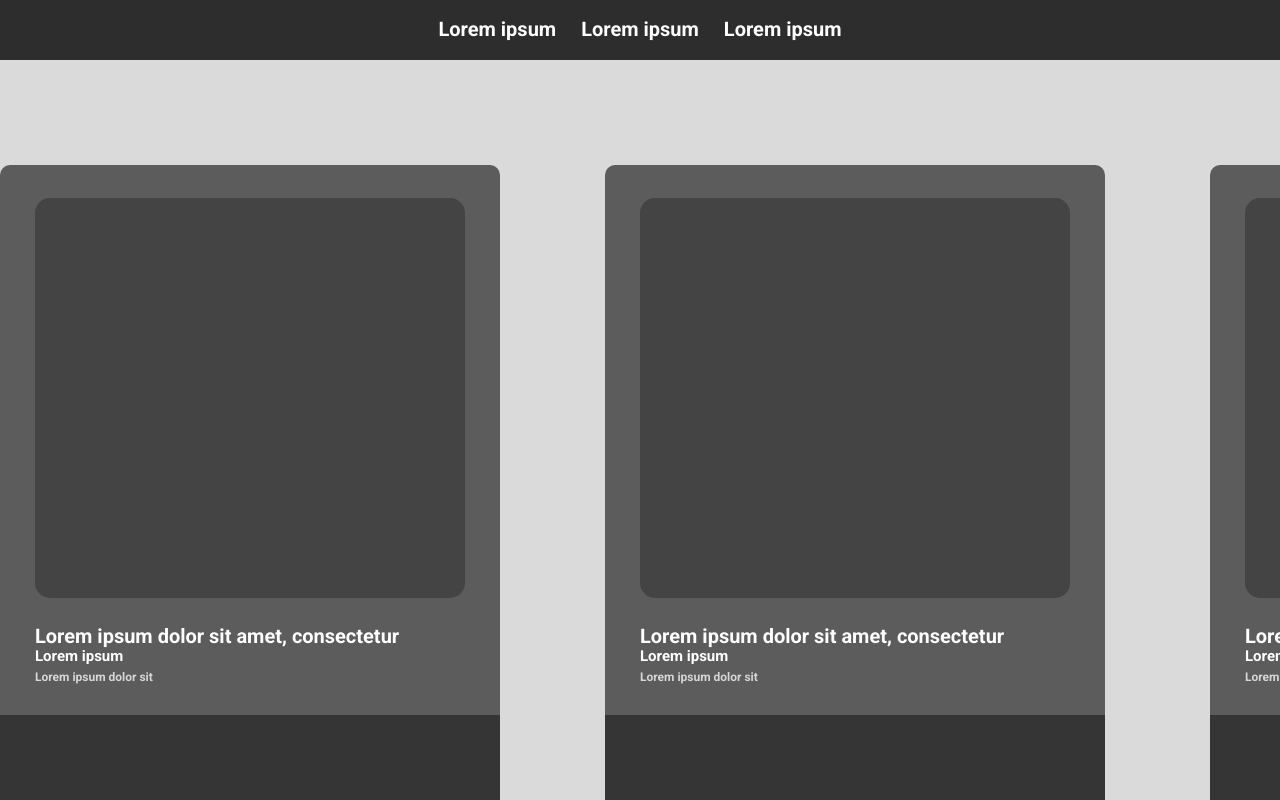
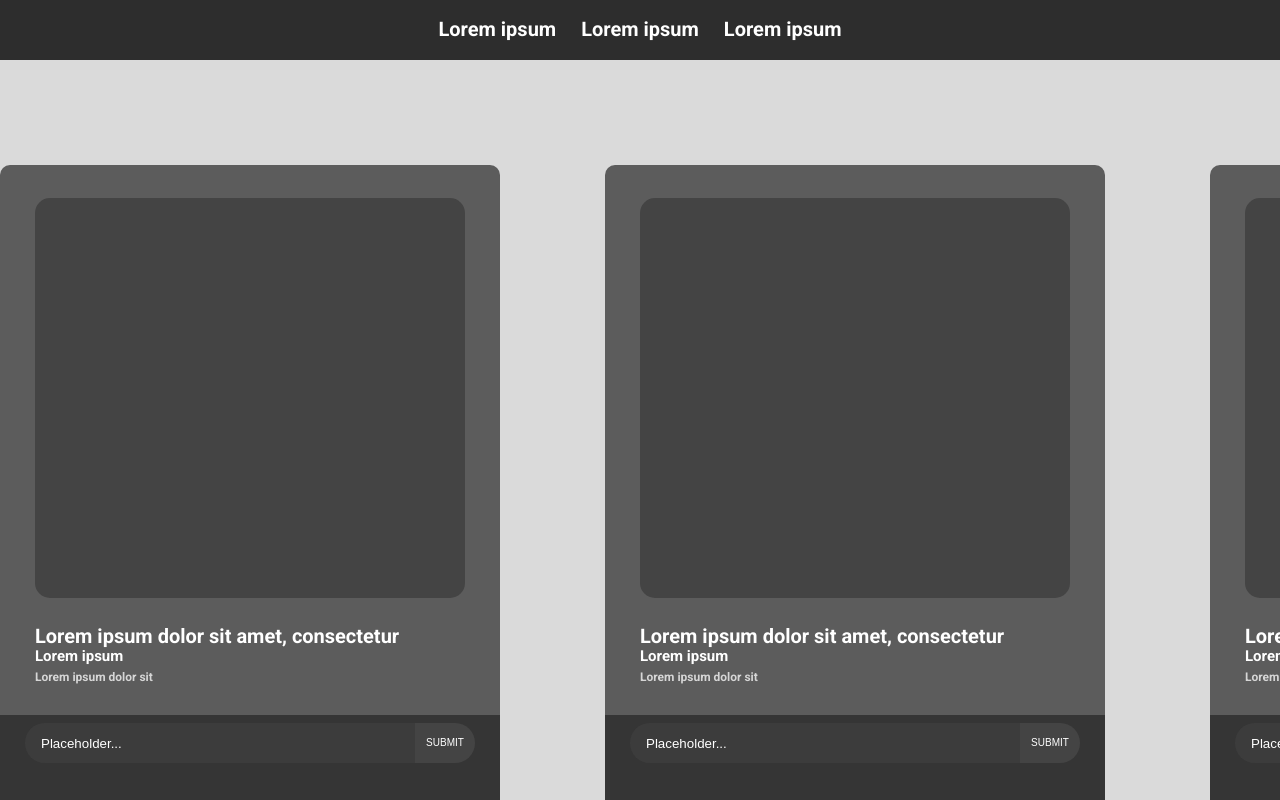
Before and after one commit to AudriusAnusauskas/KTTask, a React (Create React App) app: page / in a window 1280 px wide. Shown: the top 800 px of the page. Built offline with nearby package versions, Linux system fonts and the light colour scheme.

Commit message:
create submitter

```diff
--- a/src/components/Card/Card.jsx
+++ b/src/components/Card/Card.jsx
@@ -1,4 +1,5 @@
 import React from "react";
+import Submitter from "../Submitter/Submitter";
 import style from "./Card.module.css";
 
 const Card = () => {
@@ -14,7 +15,9 @@ const Card = () => {
           <p className={style.text12}>Lorem ipsum dolor sit</p>
         </div>
       </div>
-      <div className={style.bottomContainer}></div>
+      <div className={style.bottomContainer}>
+        <Submitter />
+      </div>
     </div>
   );
 };
--- /dev/null
+++ b/src/components/Submitter/Submitter.jsx
@@ -0,0 +1,20 @@
+import React from "react";
+import style from "./Submitter.module.css";
+
+const Submitter = () => {
+  return (
+    <div className={style.row}>
+      <form className={style.form}>
+        <input
+          type="search"
+          placeholder="Placeholder..."
+          className={style.placeholder}
+        />
+        <input type="button" value="SUBMIT" className={style.button} />
+        {/* <button className={style.button}>SUBMIT</button> */}
+      </form>
+    </div>
+  );
+};
+
+export default Submitter;
--- /dev/null
+++ b/src/components/Submitter/Submitter.module.css
@@ -0,0 +1,38 @@
+.row {
+  box-sizing: border-box;
+  max-width: 1000px;
+  width: 100%;
+  margin: 0 auto;
+}
+.form {
+  display: flex;
+  flex-wrap: wrap;
+  width: 450px;
+  height: 40px;
+  margin: auto;
+  padding-top: 8px;
+}
+.button {
+  width: 60px;
+  border-radius: 0px 30px 30px 0px;
+  background: #444444;
+  color: #fff;
+  font-size: 10px;
+  line-height: 11.72px;
+  border: none;
+  cursor: pointer;
+}
+.placeholder {
+  box-sizing: border-box;
+  padding: 0 16px;
+  margin: 0;
+  width: 390px;
+  border: none;
+  outline: none;
+  background: rgba(68, 68, 68, 0.5);
+  border-radius: 30px 0 0 30px;
+  color: #fff;
+}
+.placeholder::placeholder {
+  color: #fff;
+}
```
